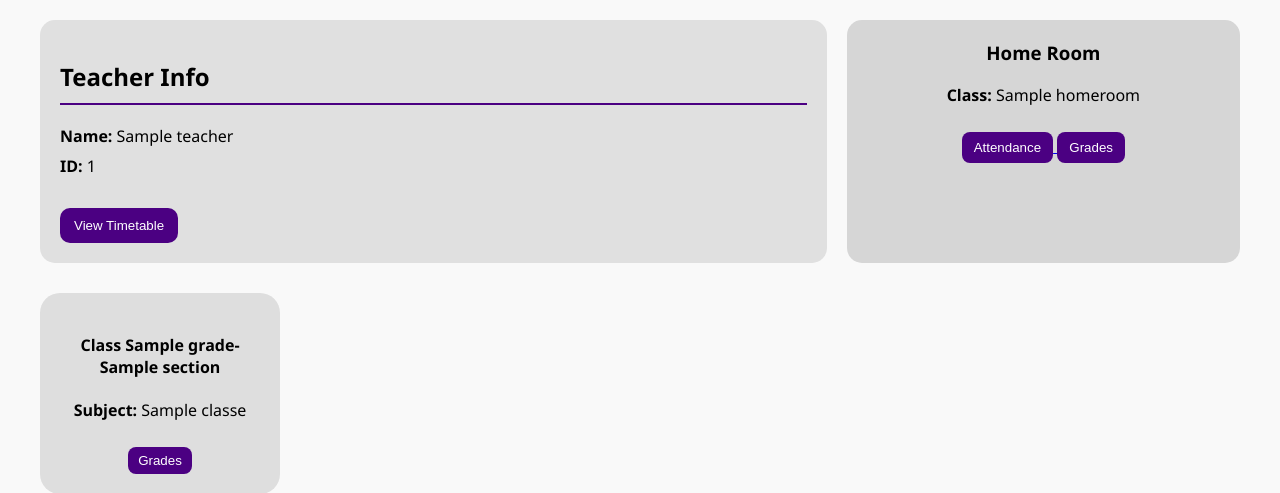
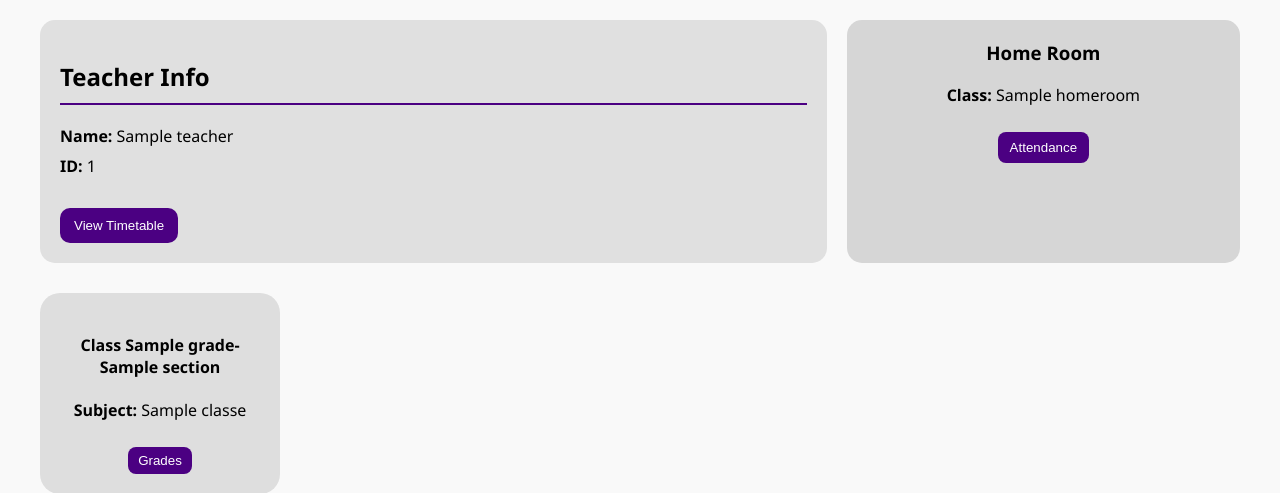
Before and after one commit to ammar-116/database_project, a Flask app: template templates/teacher_dashboard.html in a window 1280 px wide. Shown: the top 493 px of the page. Run offline with Flask 3, Linux system fonts and the light colour scheme; the template is opened without the code that fills it: most values are stand-ins (such as "Sample title", 1, 10 or a date in 2020).

Commit message:
Removed extra grades button

```diff
--- a/templates/teacher_dashboard.html
+++ b/templates/teacher_dashboard.html
@@ -27,9 +27,6 @@
       <a href="{{ url_for('attendance') }}">
         <button class="btn">Attendance</button>
       </a>
-      <a href="{{ url_for('grades') }}">
-        <button class="btn">Grades</button>
-      </a>
     </div>
 
     <!-- Classes Taught Section -->
```
